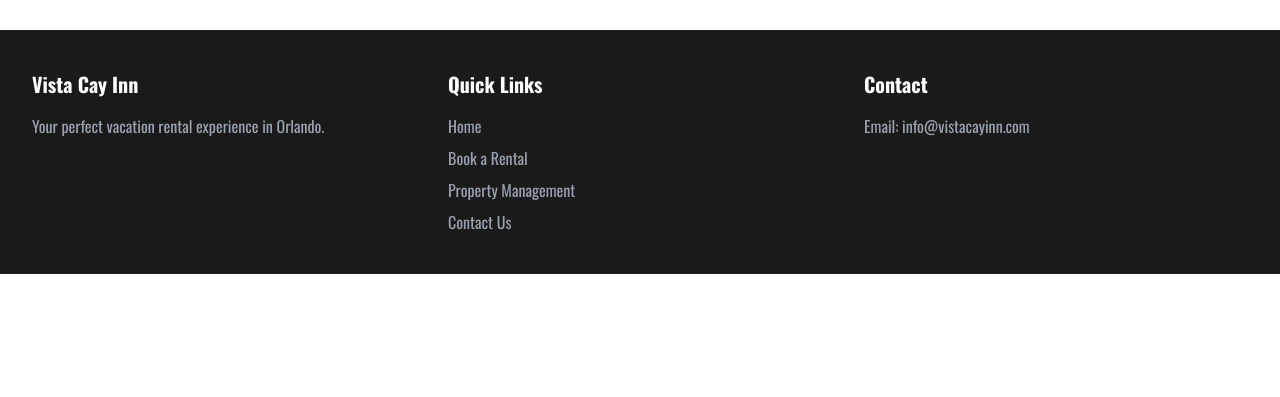
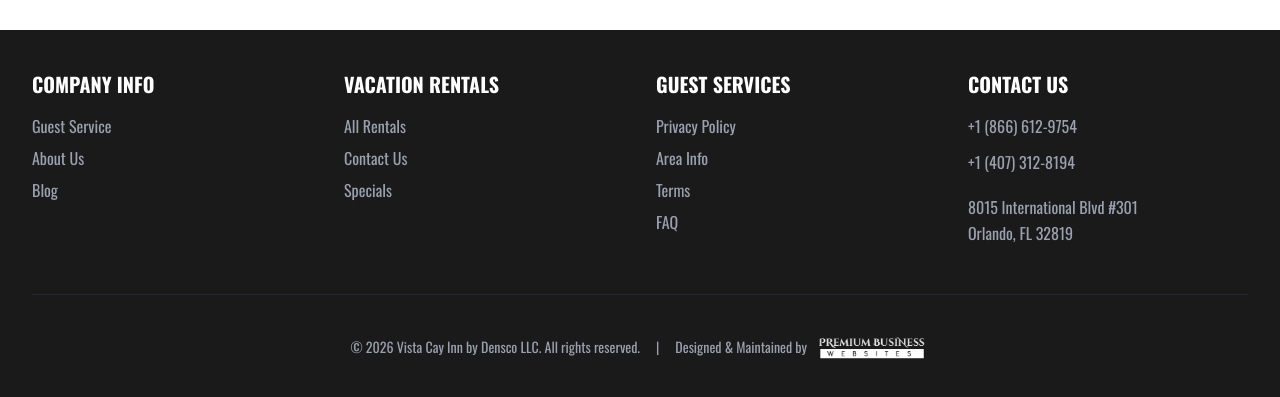
Before and after one commit to deepakbareth/vistacay-v2, a React (Vite) app: page /vistacayinn-v2/book-a-rental in a window 1280 px wide. Shown: the part 2696-3093 px from the top of the page. Before the commit the page ends 2970 px from the top, so only its background shows below. Built offline with nearby package versions, Linux system fonts and the light colour scheme.

Commit message:
footer updated

```diff
--- a/src/Components/Layout/Fooetr.jsx
+++ b/src/Components/Layout/Fooetr.jsx
@@ -1,27 +1,41 @@
 import React from 'react';
 import { Link } from 'react-router-dom';
+import pbw from "../../assets/pbw.png";
+
 
 const Footer = () => {
-  // Navigation Links Array for clean mapping
-  const navLinks = [
-    { name: 'Home', path: '/vistacayinn-v2/' },
-    { name: 'Book a Rental', path: '/vistacayinn-v2/book-a-rental' },
-    { name: 'Property Management', path: '/vistacayinn-v2/#property-management' },
-    { name: 'Contact Us', path: '/vistacayinn-v2/#contact' }
+  // Navigation Links Arrays for clean mapping (Content Updated)
+  const companyInfoLinks = [
+    { name: 'Guest Service', path: '/vistacayinn-v2/#guest-service' },
+    { name: 'About Us', path: '/vistacayinn-v2/#about' },
+    { name: 'Blog', path: '/vistacayinn-v2/#blog' },
+  ];
+
+  const vacationRentalsLinks = [
+    { name: 'All Rentals', path: '/vistacayinn-v2/#all-rentals' },
+    { name: 'Contact Us', path: '/vistacayinn-v2/#contact' },
+    { name: 'Specials', path: '/vistacayinn-v2/#specials' },
+  ];
+
+  const guestServicesLinks = [
+    { name: 'Privacy Policy', path: '/vistacayinn-v2/#privacy' },
+    { name: 'Area Info', path: '/vistacayinn-v2/#area-info' },
+    { name: 'Terms', path: '/vistacayinn-v2/#terms' },
+    { name: 'FAQ', path: '/vistacayinn-v2/#faq' },
   ];
 
   return (
     <footer className="w-full bg-[#1a1a1a] text-white py-10 mt-20">
       <div className="max-w-7xl mx-auto px-4 sm:px-6 lg:px-8">
-        <div className="grid grid-cols-1 md:grid-cols-3 gap-8">
+
+        {/* Updated to 4 Columns to fit the new content */}
+        <div className="grid grid-cols-1 md:grid-cols-2 lg:grid-cols-4 gap-8">
+
+          {/* Column 1: COMPANY INFO */}
           <div>
-            <h3 className="text-xl font-bold mb-4">Vista Cay Inn</h3>
-            <p className="text-gray-400">Your perfect vacation rental experience in Orlando.</p>
-          </div>
-          <div>
-            <h3 className="text-xl font-bold mb-4">Quick Links</h3>
+            <h3 className="text-xl font-bold mb-4 uppercase">Company Info</h3>
             <ul className="space-y-2">
-              {navLinks.map((link, idx) => (
+              {companyInfoLinks.map((link, idx) => (
                 <li key={idx}>
                   <Link to={link.path} className="text-gray-400 hover:text-white transition-colors">
                     {link.name}
@@ -30,11 +44,70 @@
               ))}
             </ul>
           </div>
+
+          {/* Column 2: VACATION RENTALS */}
           <div>
-            <h3 className="text-xl font-bold mb-4">Contact</h3>
-            <p className="text-gray-400">Email: info@vistacayinn.com</p>
+            <h3 className="text-xl font-bold mb-4 uppercase">Vacation Rentals</h3>
+            <ul className="space-y-2">
+              {vacationRentalsLinks.map((link, idx) => (
+                <li key={idx}>
+                  <Link to={link.path} className="text-gray-400 hover:text-white transition-colors">
+                    {link.name}
+                  </Link>
+                </li>
+              ))}
+            </ul>
           </div>
+
+          {/* Column 3: GUEST SERVICES */}
+          <div>
+            <h3 className="text-xl font-bold mb-4 uppercase">Guest Services</h3>
+            <ul className="space-y-2">
+              {guestServicesLinks.map((link, idx) => (
+                <li key={idx}>
+                  <Link to={link.path} className="text-gray-400 hover:text-white transition-colors">
+                    {link.name}
+                  </Link>
+                </li>
+              ))}
+            </ul>
+          </div>
+
+          {/* Column 4: CONTACT US */}
+          <div>
+            <h3 className="text-xl font-bold mb-4 uppercase">Contact Us</h3>
+            <div className="text-gray-400 space-y-3">
+              <p>
+                <a href="tel:18666129754" className="hover:text-white transition-colors">
+                  +1 (866) 612-9754
+                </a>
+              </p>
+              <p>
+                <a href="tel:14073128194" className="hover:text-white transition-colors">
+                  +1 (407) 312-8194
+                </a>
+              </p>
+              <p className="pt-2 leading-relaxed">
+                8015 International Blvd #301<br />
+                Orlando, FL 32819
+              </p>
+            </div>
+          </div>
+
         </div>
+
+        {/* Bottom Copyright Section */}
+        <div className="mt-12 pt-8 border-t border-gray-800 flex flex-col md:flex-row items-center justify-center gap-2 md:gap-4 text-sm text-gray-400 text-center">
+          <span>© {new Date().getFullYear()} Vista Cay Inn by Densco LLC. All rights reserved.</span>
+          <span className="hidden md:inline">|</span>
+          <span className='flex items-center gap-2'>
+            Designed & Maintained by{' '}
+            <a href="https://premiumbusinesswebsites.com/" target="_blank" rel="noopener noreferrer" className="hover:text-white transition-colors">
+              <img src={pbw} alt="" className="h-10" />
+            </a>
+          </span>
+        </div>
+
       </div>
     </footer>
   );
```
